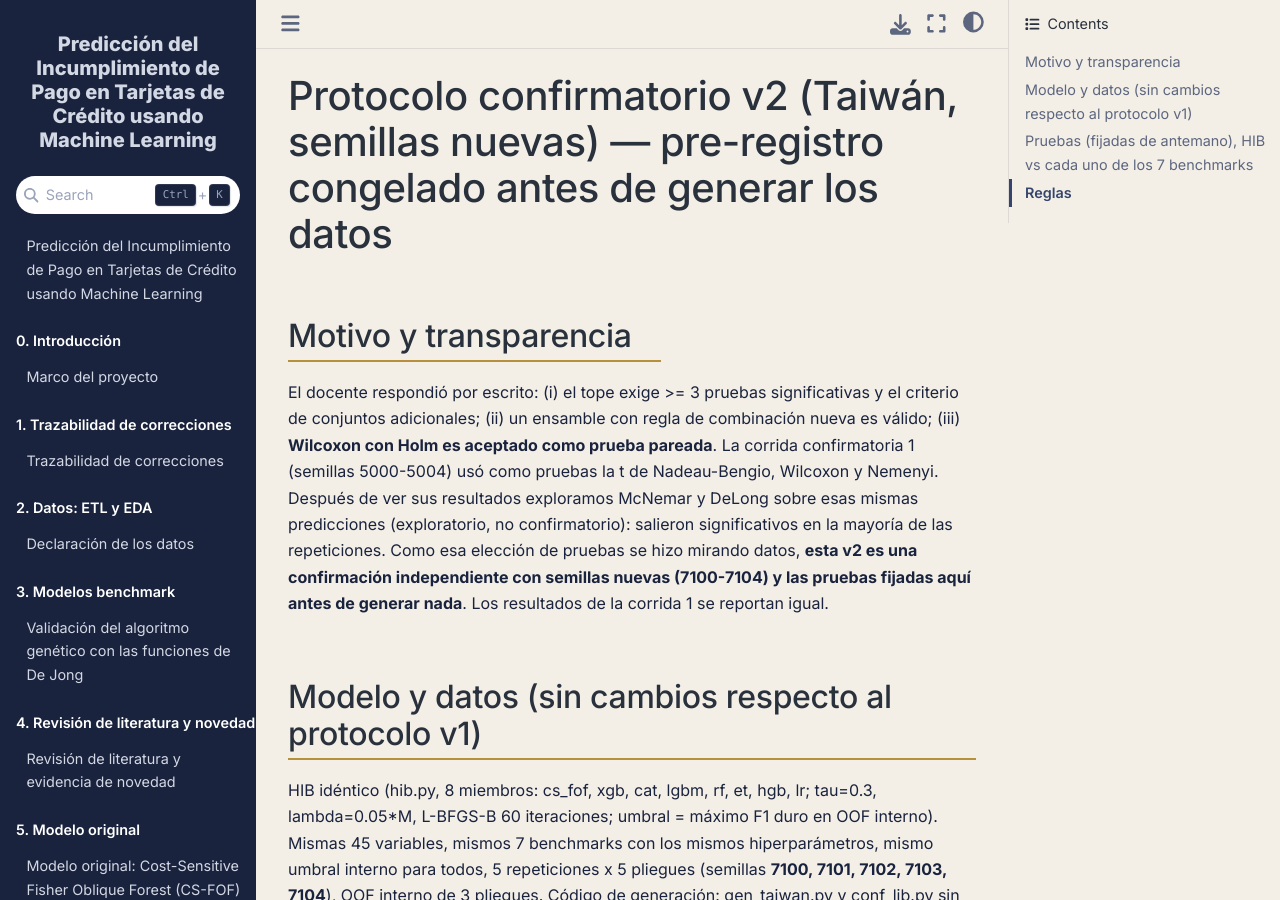
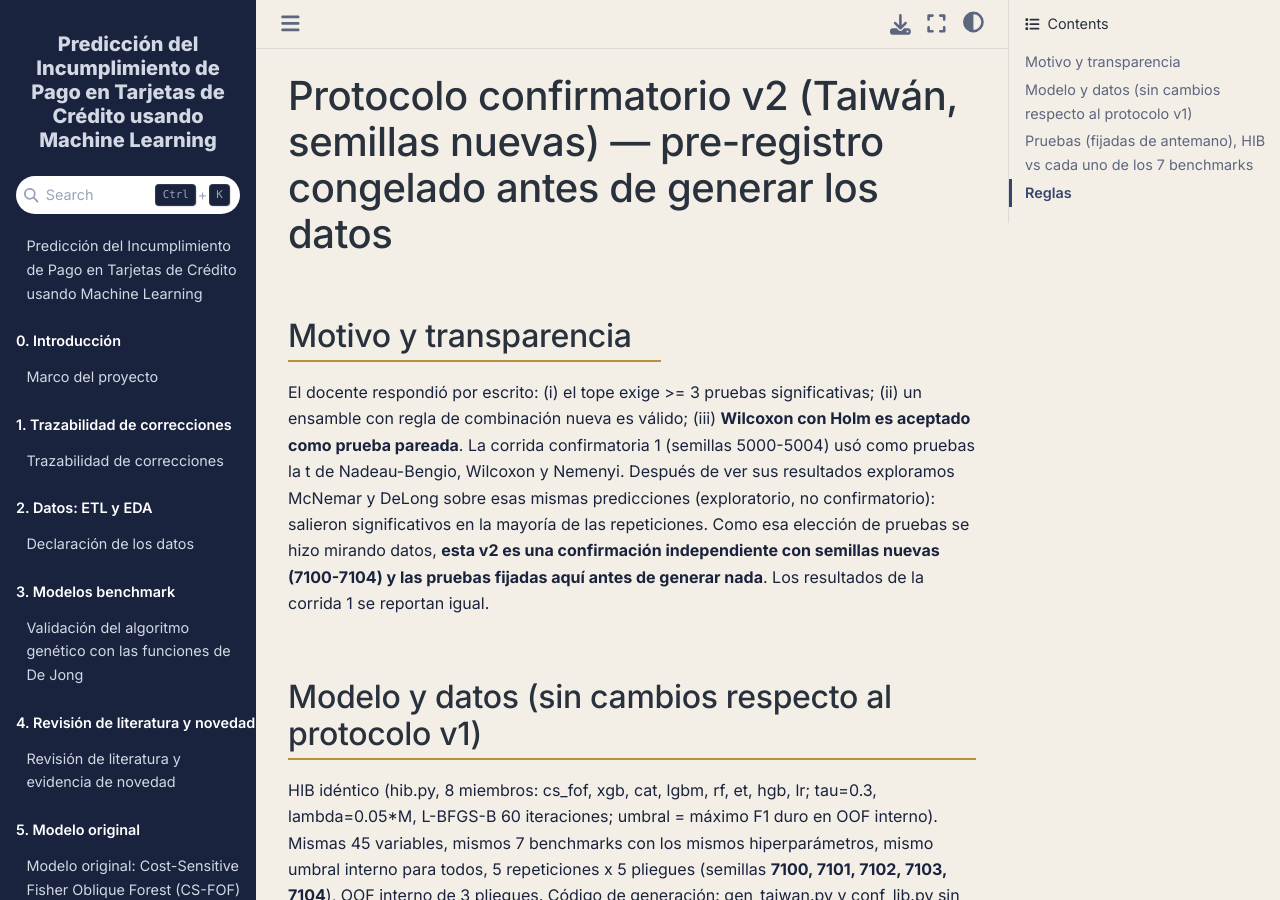
Before and after one commit to valeriaflorezs/Credit_Card_Project, a Jupyter Book: the page built from entregables_profesor/protocolo_confirmatorio_v2/PROTOCOLO_CONFIRMATORIO_v2.md, in a window 1280 px wide and 900 px high. Built offline with Jupyter Book 1.0.4 settings and Sphinx 7.4.7 and the Sphinx Book theme 1.1.4, drawn with Linux system fonts in a browser that asks for light colours; pages that are not in the unit, such as notebooks, are missing from menus.

Commit message:
Ajusta redacción de protocolos (solo Taiwán)
Co-Authored-By: Claude Sonnet 5.5 <noreply@anthropic.com>
Claude-Session: https://claude.ai/code/session_013GqoXtcqy69fCBEBxBLK18

```diff
--- a/entregables_profesor/protocolo_confirmatorio_v2/PROTOCOLO_CONFIRMATORIO_v2.md
+++ b/entregables_profesor/protocolo_confirmatorio_v2/PROTOCOLO_CONFIRMATORIO_v2.md
@@ -1,7 +1,7 @@
 # Protocolo confirmatorio v2 (Taiwán, semillas nuevas) — pre-registro congelado antes de generar los datos
 
 ## Motivo y transparencia
-El docente respondió por escrito: (i) el tope exige >= 3 pruebas significativas y el criterio de conjuntos adicionales; (ii) un ensamble con regla de
+El docente respondió por escrito: (i) el tope exige >= 3 pruebas significativas; (ii) un ensamble con regla de
 combinación nueva es válido; (iii) **Wilcoxon con Holm es aceptado como prueba pareada**. La corrida confirmatoria 1 (semillas 5000-5004) usó como pruebas
 la t de Nadeau-Bengio, Wilcoxon y Nemenyi. Después de ver sus resultados exploramos McNemar y DeLong sobre esas mismas predicciones (exploratorio, no
 confirmatorio): salieron significativos en la mayoría de las repeticiones. Como esa elección de pruebas se hizo mirando datos, **esta v2 es una
```
Also changed, not shown: entregables_profesor/protocolo_confirmatorio_v2/PROTOCOLO_CONFIRMATORIO.md (+1 -1 lines), 1 other file.
